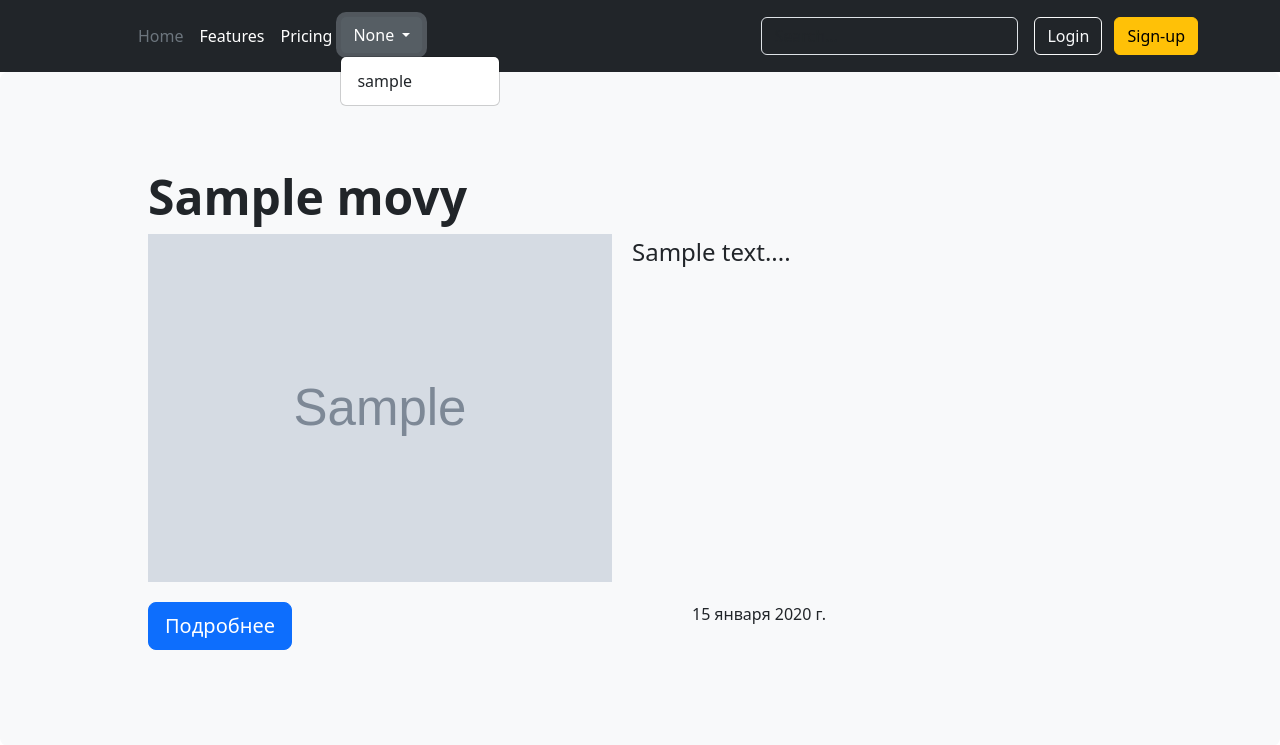
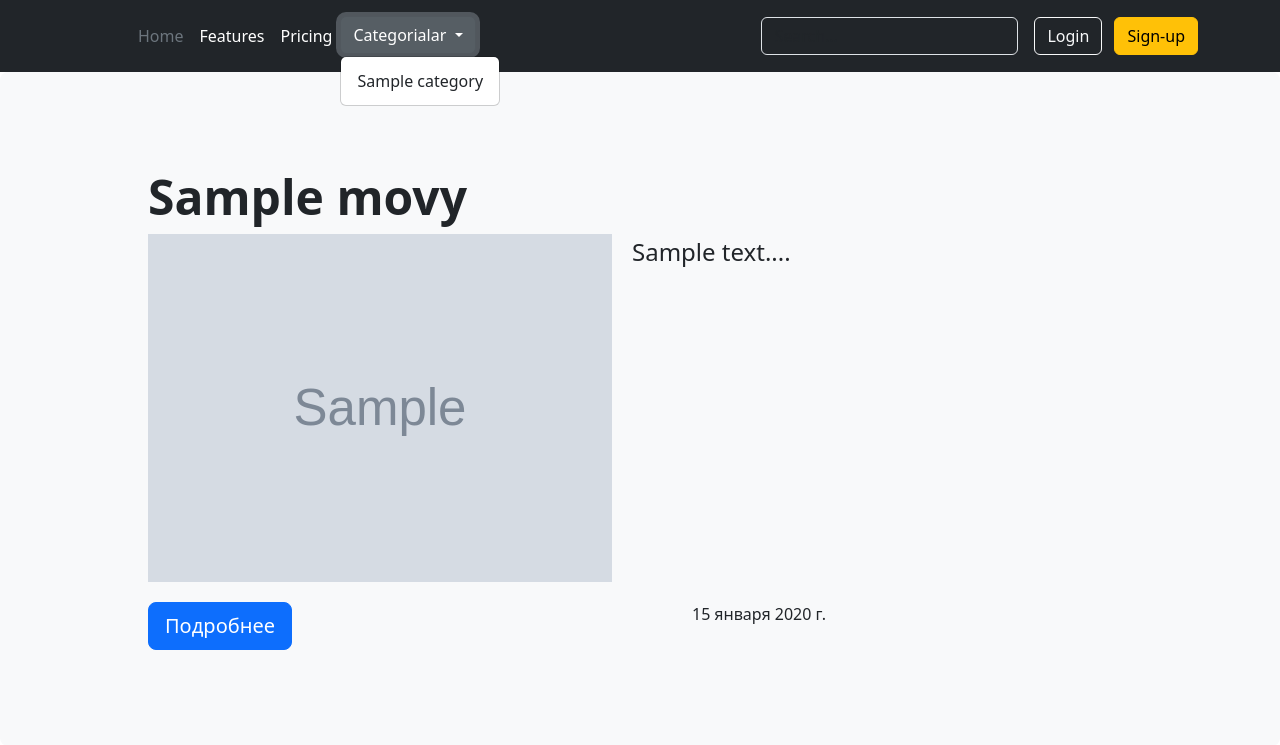
Before and after one commit to Rasul0819/Movie_site, a Django app: page / in a window 1280 px wide, after a click on "Categorialar". Shown: the top 745 px of the page. Run offline with Django 4.2, Linux system fonts and the light colour scheme; tables that the repository leaves empty hold one stand-in row (values such as "Sample post"); grey boxes marked "Sample" are stand-in pictures.

Commit message:
category boldi

```diff
--- a/movies/urls.py
+++ b/movies/urls.py
@@ -8,5 +8,5 @@ urlpatterns = [
     path('signup/',views.registration,name='signup'),
     path('logout/',views.log_out,name='logout'),
     path('detail/<int:id>',views.post_detail,name='detail'),
-    # path('category/<str:slug>',views.category, name='category')
+    path('category/<str:category_slug>',views.movie_list, name='category')
 ]
--- a/templates/base.html
+++ b/templates/base.html
@@ -25,11 +25,15 @@
               <li>
                 <div class="dropdown">
                   <button class="btn btn-secondary dropdown-toggle" type="button" data-bs-toggle="dropdown" aria-expanded="false">
-                    {{category}}
+                    {% if category %}
+                      {{category.name}}
+                    {% else %}
+                      Categorialar
+                    {% endif %}
                   </button>
                   <ul class="dropdown-menu">
                     {% for i in categories %}
-                    <li><a class="dropdown-item" href="{% url 'movie_list' %}">{{ i.slug }}</a></li>
+                    <li><a class="dropdown-item" href="{% url 'category' i.slug %}">{{ i.name }}</a></li>
                     {% endfor %}
 
                   </ul>
```
